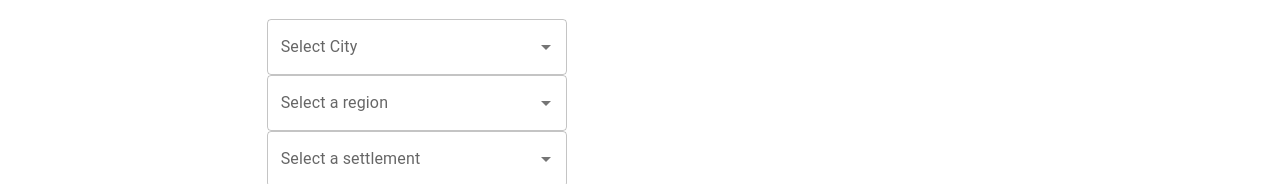
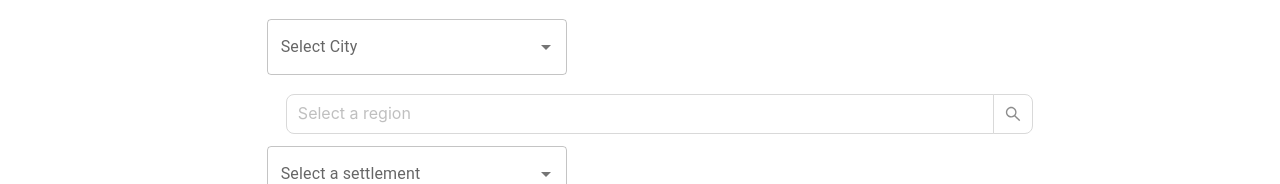
Before and after one commit to kova1chuk/watch-lending, a Next.js app: page /watch in a window 1280 px wide. Shown: the part 5031-5215 px from the top of the page. Built offline with nearby package versions, Linux system fonts and the light colour scheme; no server answers.

Commit message:
Update autocomplete

```diff
--- a/src/components/MainBannerCarousel.tsx
+++ b/src/components/MainBannerCarousel.tsx
@@ -143,10 +143,7 @@ const MainBannerCarousel: React.FC<Props> = () => {
               muted
               style={{ width: "100%", height: "100%", objectFit: "cover" }}
             >
-              <source
-                src="/assets/video/cheetah-mars-black/videoplayback.mp4"
-                type="video/mp4"
-              />
+              <source src="https://youtu.be/62VMt88yhNU" type="video/mp4" />
               Your browser does not support the video tag.
             </video>
           </div>
--- a/src/components/NovaPoshtaAreas/NovaPoshtaSettlementCountryRegionDropdown.tsx
+++ b/src/components/NovaPoshtaAreas/NovaPoshtaSettlementCountryRegionDropdown.tsx
@@ -1,6 +1,5 @@
-import React, { SyntheticEvent } from "react";
-import { FormControl, TextField } from "@mui/material";
-import Autocomplete from "@mui/material/Autocomplete";
+import React from "react";
+import { AutoComplete, Input } from "antd";
 import { SettlementCountryRegionData } from "@/api/novaPoshtaGetSettlementCountryRegionAPI";
 
 interface Props {
@@ -15,10 +14,7 @@ const NovaPoshtaSettlementCountryRegionDropdown: React.FC<Props> = ({
   const [selectedRegion, setSelectedRegion] = React.useState("");
   const [focusedRegion, setFocusedRegion] = React.useState("");
 
-  const handleChange = (
-    event: SyntheticEvent<Element, Event>,
-    value: SettlementCountryRegionData | null
-  ) => {
+  const handleChange = (value: SettlementCountryRegionData | null) => {
     setSelectedRegion(value ? value.Ref : "");
   };
 
@@ -27,96 +23,40 @@ const NovaPoshtaSettlementCountryRegionDropdown: React.FC<Props> = ({
     onSelectSettlementCountryRegion(selectedRegion);
   };
 
+  const renderTitle = (title: string) => <span>{title}</span>;
+
+  const renderItem = (region: SettlementCountryRegionData) => ({
+    value: region.Description,
+    label: (
+      <div
+        style={{
+          display: "flex",
+          justifyContent: "space-between",
+        }}
+      >
+        {region.Description}
+      </div>
+    ),
+  });
+
+  const options = [
+    {
+      label: renderTitle("Libraries"),
+      options: [settlementCountryRegions.map((region) => renderItem(region))],
+    },
+  ];
+
   return (
-    <FormControl fullWidth variant="outlined">
-      <Autocomplete
-        disablePortal
-        id="region-select"
-        options={settlementCountryRegions}
-        getOptionLabel={(region) => region.Description}
-        value={
-          settlementCountryRegions.find(
-            (region) => region.Ref === focusedRegion
-          ) || null
-        }
-        onChange={handleChange}
-        onBlur={handleBlur}
-        renderInput={(params) => (
-          <TextField {...params} label="Select a region" />
-        )}
-        sx={{ width: 300 }} // Additional styling for the Autocomplete component
-      />
-    </FormControl>
+    <AutoComplete
+      options={options}
+      onChange={handleChange}
+      onBlur={handleBlur}
+      onSearch={(value) => console.log("first", value)}
+      style={{ width: "100%", margin: "1.2rem" }}
+    >
+      <Input.Search size="large" placeholder="Select a region" />
+    </AutoComplete>
   );
 };
 
 export default NovaPoshtaSettlementCountryRegionDropdown;
-
-// import React from "react";
-// import { UserOutlined } from "@ant-design/icons";
-// import { AutoComplete, Input } from "antd";
-
-// const renderTitle = (title: string) => (
-//   <span>
-//     {title}
-//     {/* <a
-//       style={{ float: "right" }}
-//       href="https://www.google.com/search?q=antd"
-//       target="_blank"
-//       rel="noopener noreferrer"
-//     >
-//       more
-//     </a> */}
-//   </span>
-// );
-
-// const renderItem = (title: string, count: number) => ({
-//   value: title,
-//   label: (
-//     <div
-//       style={{
-//         display: "flex",
-//         justifyContent: "space-between",
-//       }}
-//     >
-//       {title}
-//       <span>
-//         <UserOutlined /> {count}
-//       </span>
-//     </div>
-//   ),
-// });
-
-// const options = [
-//   {
-//     label: renderTitle("Libraries"),
-//     options: [
-//       renderItem("AntDesign", 10000),
-//       renderItem("AntDesign UI", 10600),
-//     ],
-//   },
-//   {
-//     label: renderTitle("Solutions"),
-//     options: [
-//       renderItem("AntDesign UI FAQ", 60100),
-//       renderItem("AntDesign FAQ", 30010),
-//     ],
-//   },
-//   {
-//     label: renderTitle("Articles"),
-//     options: [renderItem("AntDesign design language", 100000)],
-//   },
-// ];
-
-// const NovaPoshtaSettlementCountryRegionDropdown: React.FC = () => (
-//   <AutoComplete
-//     // dropdownClassName="certain-category-search-dropdown"
-//     // dropdownMatchSelectWidth={500}
-//     style={{ width: 250 }}
-//     options={options}
-//   >
-//     <Input.Search size="large" placeholder="Select a region" />
-//   </AutoComplete>
-// );
-
-// export default NovaPoshtaSettlementCountryRegionDropdown;
```
Also changed, not shown: src/components/NovaPoshtaAreas/NovaPoshtaAreasDropdown.tsx (+0 -7 lines).
